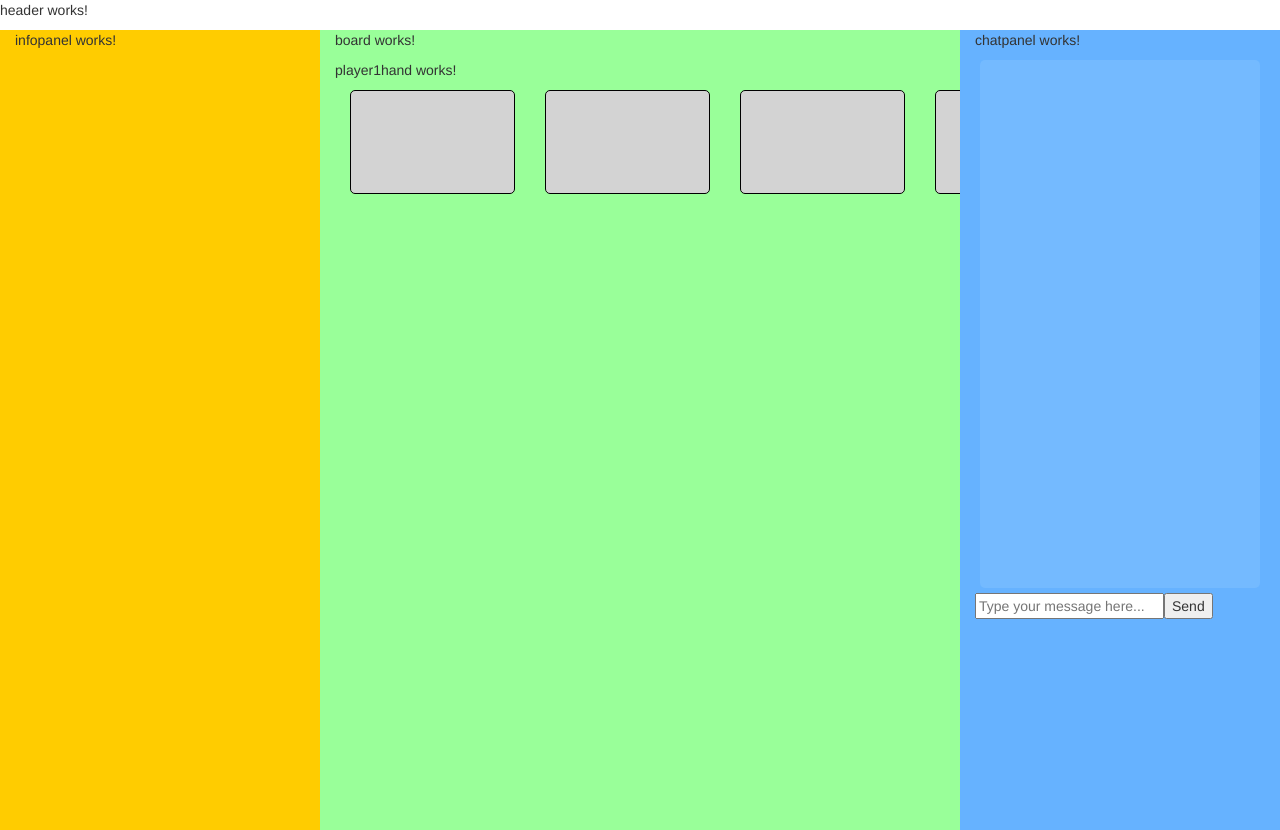
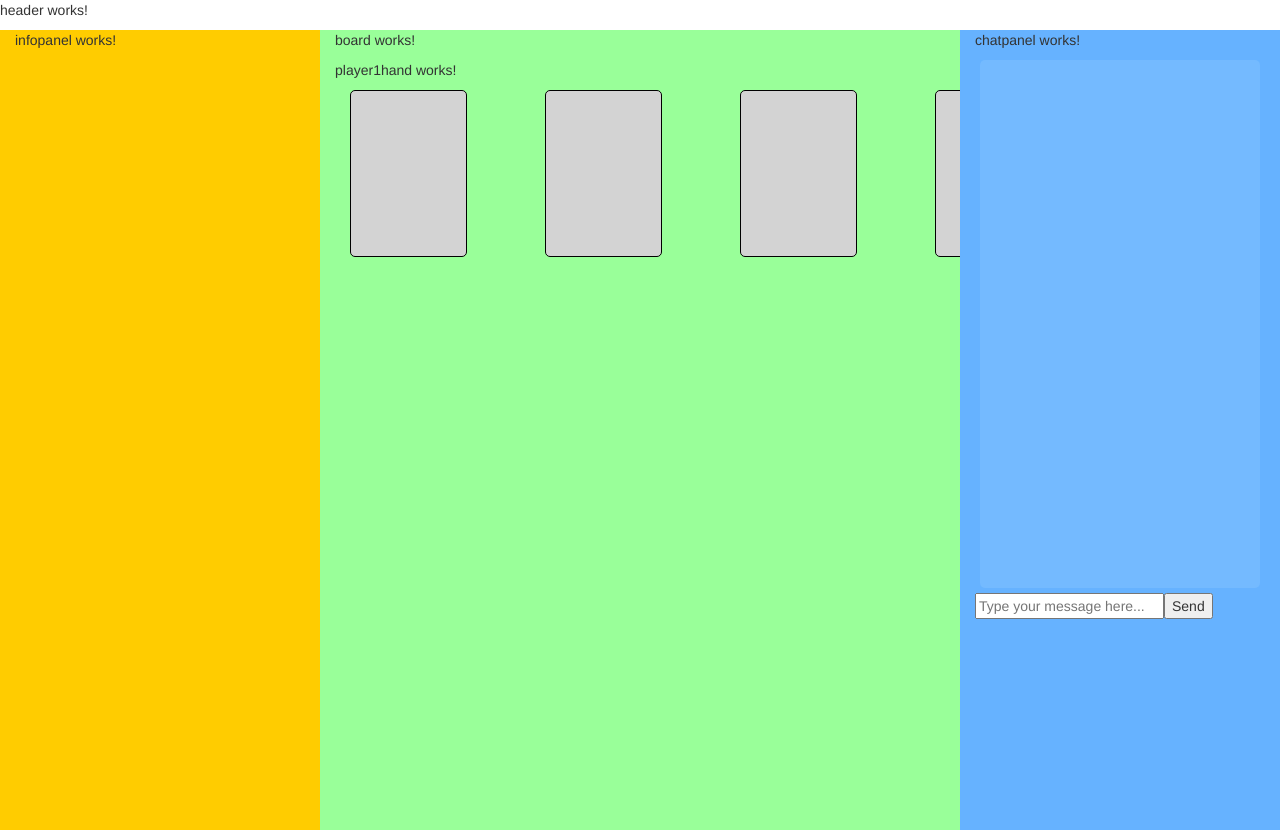
Before and after one commit to Fabian-Wey-FFHS/game-logic, an Angular app: page / in a window 1280 px wide. Shown: the top 830 px of the page. Built offline with nearby package versions, Linux system fonts and the light colour scheme.

Commit message:
Karten Portrait spacing falsch

```diff
--- a/src/app/app.component.html
+++ b/src/app/app.component.html
@@ -1,3 +1,4 @@
+<!--app.component.html-->
 <app-header></app-header>
 <div class="container">
   <div class="row">
--- a/src/app/board/board.component.html
+++ b/src/app/board/board.component.html
@@ -1,2 +1,3 @@
+<!-- board.component.html -->
 <p>board works!</p>
 <app-player1hand></app-player1hand>
--- a/src/app/board/player1hand/player1hand.component.css
+++ b/src/app/board/player1hand/player1hand.component.css
@@ -7,8 +7,8 @@
   background-color: #D3D3D3;
   border: 1px solid black;
   border-radius: 5px;
-  width: 100%; /* Set width to 100% of the column */
-  padding-top: 61.8%; /* Golden section aspect ratio (adjust as needed) */
+  width: 71%; /* Set width to the golden section aspect ratio (adjust as needed) */
+  padding-top: 100%; /* Set height to 100% of the width */
   position: relative;
 }
 
--- a/src/app/board/player1hand/player1hand.component.html
+++ b/src/app/board/player1hand/player1hand.component.html
@@ -1,6 +1,6 @@
-<p>player1hand works!</p>
 <!-- player1hand.component.html -->
 
+<p>player1hand works!</p>
 <div class="container">
   <div class="row">
     <div class="col-md-2 mb-3">
```
